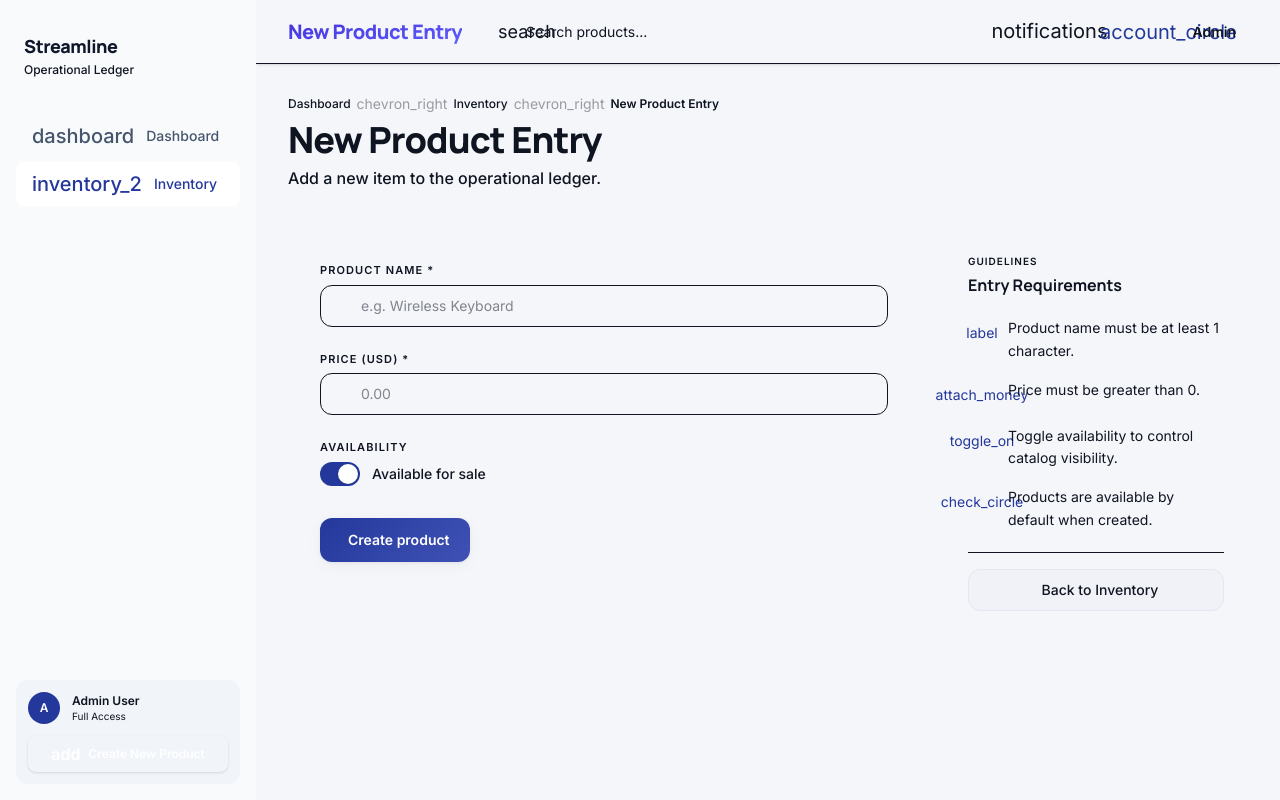
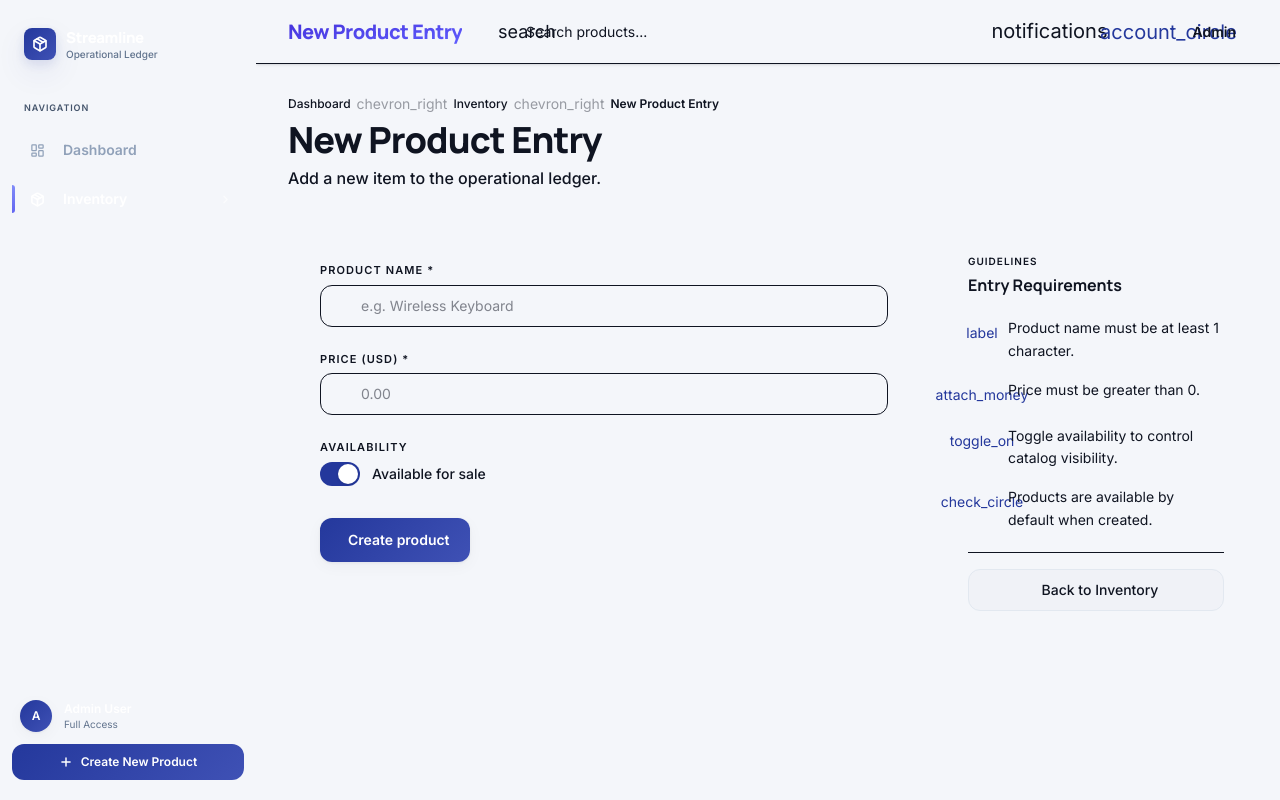
Before and after one commit to DAlejandroCl/streamline-inventory, a React (Vite) app in the folder frontend/: page /products/new in a window 1280 px wide. Built offline with nearby package versions, Linux system fonts and the light colour scheme; no server answers.

Commit message:
refactor: rebuild Sidebar — dark bg, Lucide nav icons, gradient CTA, active indicator

```diff
--- a/frontend/src/components/layout/Sidebar.tsx
+++ b/frontend/src/components/layout/Sidebar.tsx
@@ -1,78 +1,90 @@
 import { NavLink, Link } from "react-router-dom";
+import { LayoutDashboard, Package, Plus, ChevronRight } from "lucide-react";
 
 type NavItem = {
   to: string;
   label: string;
-  icon: string;
+  icon: typeof LayoutDashboard;
   end?: boolean;
 };
 
 const NAV_ITEMS: NavItem[] = [
-  { to: "/", label: "Dashboard", icon: "dashboard", end: true },
-  { to: "/products", label: "Inventory", icon: "inventory_2" },
+  { to: "/", label: "Dashboard", icon: LayoutDashboard, end: true },
+  { to: "/products", label: "Inventory", icon: Package },
 ];
 
 export default function Sidebar() {
   return (
-    <aside className="h-screen w-64 fixed left-0 top-0 z-50 flex flex-col p-4 gap-1 bg-slate-50 dark:bg-slate-950">
+    <aside
+      className="h-screen w-64 fixed left-0 top-0 z-50 flex flex-col"
+      style={{ background: "var(--color-sidebar-bg)" }}
+    >
       {/* BRAND */}
-      <div className="px-2 py-4 mb-4">
-        <h1 className="text-lg font-extrabold text-slate-900 dark:text-white font-headline tracking-tight">
-          Streamline
-        </h1>
-        <p className="text-xs text-[var(--color-on-surface-variant)] font-medium mt-0.5">
-          Operational Ledger
-        </p>
+      <div className="px-6 pt-7 pb-6 border-b border-white/8">
+        <div className="flex items-center gap-2.5">
+          <div className="w-8 h-8 btn-gradient rounded-lg flex items-center justify-center shadow-lifted shrink-0">
+            <Package size={16} className="text-white" strokeWidth={2.5} />
+          </div>
+          <div>
+            <h1 className="text-[15px] font-extrabold text-white font-headline leading-tight tracking-tight">
+              Streamline
+            </h1>
+            <p className="text-[10px] text-slate-500 font-medium leading-none mt-0.5">
+              Operational Ledger
+            </p>
+          </div>
+        </div>
       </div>
 
       {/* NAV */}
-      <nav className="flex flex-col gap-1 flex-1">
-        {NAV_ITEMS.map((item) => (
+      <nav className="flex-1 px-3 py-4 space-y-0.5 overflow-y-auto no-scrollbar">
+        <p className="text-[9px] font-bold uppercase tracking-widest text-slate-600 px-3 mb-3">
+          Navigation
+        </p>
+        {NAV_ITEMS.map(({ to, label, icon: Icon, end }) => (
           <NavLink
-            key={item.to}
-            to={item.to}
-            end={item.end}
+            key={to}
+            to={to}
+            end={end}
             className={({ isActive }) =>
               [
-                "flex items-center gap-3 px-4 py-3 rounded-lg text-sm font-medium",
-                "transition-all duration-200 hover:translate-x-1",
+                "relative flex items-center gap-3 px-3 py-2.5 rounded-xl text-sm font-semibold",
+                "transition-all duration-200 group",
                 isActive
-                  ? "bg-white dark:bg-slate-900 text-[var(--color-primary)] shadow-ambient"
-                  : "text-slate-600 dark:text-slate-400 hover:bg-slate-200/50 dark:hover:bg-slate-800/50 hover:text-slate-900 dark:hover:text-slate-100",
+                  ? "sidebar-active bg-white/8 text-white"
+                  : "text-slate-400 hover:bg-white/5 hover:text-slate-200 hover:translate-x-0.5",
               ].join(" ")
             }
           >
             {({ isActive }) => (
               <>
-                <span
-                  className="material-symbols-outlined text-xl leading-none"
-                  style={isActive ? { fontVariationSettings: "'FILL' 1" } : undefined}
-                >
-                  {item.icon}
+                <span className={["p-1.5 rounded-lg transition-colors", isActive ? "bg-[var(--color-primary)/30" : "group-hover:bg-white/5"].join(" ")}>
+                  <Icon size={15} strokeWidth={isActive ? 2.5 : 2} />
                 </span>
-                <span>{item.label}</span>
+                <span className="flex-1">{label}</span>
+                {isActive && <ChevronRight size={13} className="opacity-60" />}
               </>
             )}
           </NavLink>
         ))}
       </nav>
 
-      {/* FOOTER — user + CTA */}
-      <div className="p-3 bg-slate-100 dark:bg-slate-900 rounded-xl space-y-3">
-        <div className="flex items-center gap-3">
-          <div className="w-8 h-8 rounded-full bg-[var(--color-primary)] flex items-center justify-center text-white text-xs font-bold shrink-0">
+      {/* FOOTER */}
+      <div className="px-3 pb-5 space-y-3 border-t border-white/8 pt-4">
+        <div className="flex items-center gap-3 px-2">
+          <div className="w-8 h-8 btn-gradient rounded-full flex items-center justify-center text-white text-xs font-bold shrink-0 shadow-card">
             A
           </div>
           <div className="min-w-0">
-            <p className="text-xs font-bold text-[var(--color-on-surface)] truncate">Admin User</p>
-            <p className="text-[10px] text-[var(--color-on-surface-variant)]">Full Access</p>
+            <p className="text-xs font-bold text-white truncate">Admin User</p>
+            <p className="text-[10px] text-slate-500">Full Access</p>
           </div>
         </div>
         <Link
           to="/products/new"
-          className="flex items-center justify-center gap-2 w-full py-2.5 btn-primary-gradient text-white text-xs font-bold rounded-lg shadow-sm hover:scale-[1.02] active:scale-95 transition-all"
+          className="flex items-center justify-center gap-2 w-full py-2.5 btn-gradient text-white text-xs font-bold rounded-xl transition-all hover:shadow-lifted active:scale-95"
         >
-          <span className="material-symbols-outlined text-base leading-none">add</span>
+          <Plus size={14} strokeWidth={2.5} />
           Create New Product
         </Link>
       </div>
```
